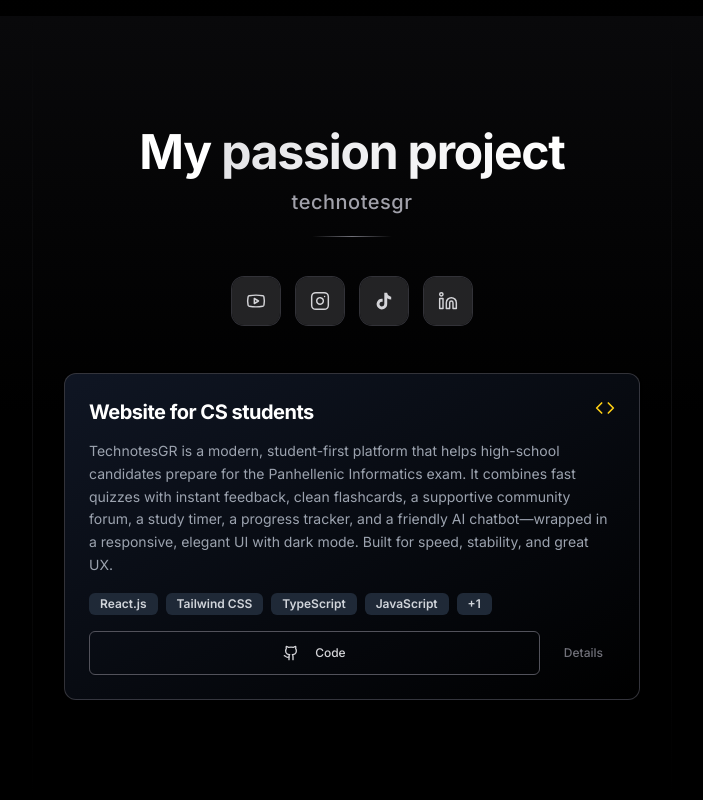
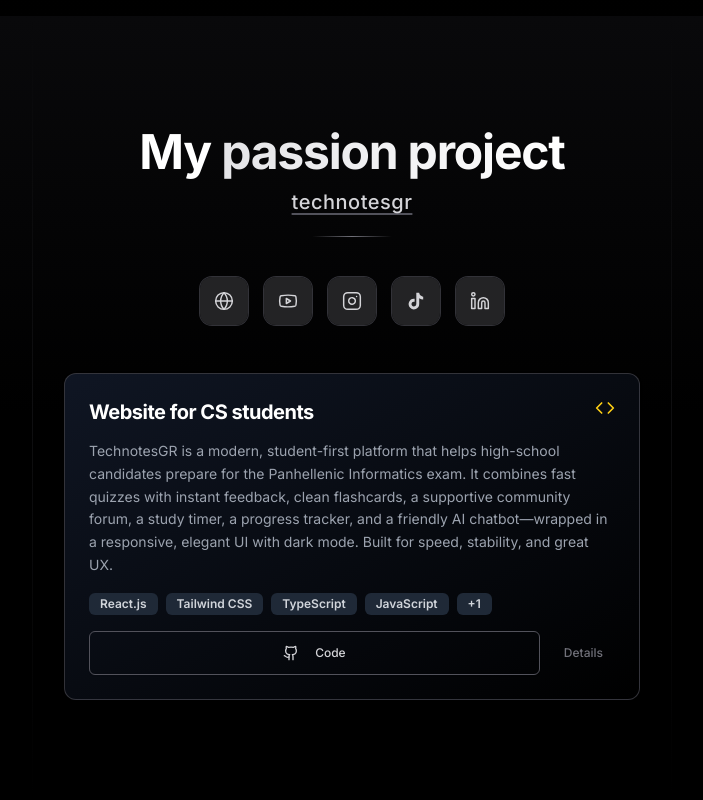
Before and after one commit to feirw/porttt, a React (Create React App) app in the folder frontend/: page / in a window 1280 px wide. Shown: the part 4240-5040 px from the top of the page, without its empty margins (288-991 px from the left). Built offline with nearby package versions, Linux system fonts and the light colour scheme.

Commit message:
denthimamailol

```diff
--- a/frontend/src/components/Projects.jsx
+++ b/frontend/src/components/Projects.jsx
@@ -2,7 +2,7 @@ import React, { useState, useRef, useEffect, useLayoutEffect, useCallback } from
 import { Card, CardContent, CardHeader, CardTitle } from './ui/card';
 import { Badge } from './ui/badge';
 import { Button } from './ui/button';
-import { Github, Code, Zap, X, Youtube, Instagram, Linkedin } from 'lucide-react';
+import { Github, Code, Zap, X, Youtube, Instagram, Linkedin, Globe } from 'lucide-react';
 
 const TikTokGlyph = ({ className }) => (
   <svg viewBox="0 0 24 24" fill="currentColor" className={className} aria-hidden>
@@ -183,15 +183,39 @@ const Projects = () => {
           <h2 className="text-3xl sm:text-4xl md:text-5xl font-bold text-white mb-3 tracking-tight">
             My <span className="bg-gradient-to-r from-zinc-200 to-white bg-clip-text text-transparent">passion project</span>
           </h2>
-          <p className="text-lg sm:text-xl font-medium tracking-wide text-zinc-400 mb-2">
-            technotesgr
-          </p>
+          {projects[0]?.website_url ? (
+            <p className="text-lg sm:text-xl font-medium tracking-wide mb-2">
+              <a
+                href={projects[0].website_url}
+                target="_blank"
+                rel="noopener noreferrer"
+                className="text-zinc-300 underline decoration-zinc-600 underline-offset-4 transition-colors hover:text-white hover:decoration-zinc-400"
+              >
+                technotesgr
+              </a>
+            </p>
+          ) : (
+            <p className="text-lg sm:text-xl font-medium tracking-wide text-zinc-400 mb-2">
+              technotesgr
+            </p>
+          )}
           <div className="w-20 h-px bg-gradient-to-r from-transparent via-zinc-500 to-transparent mx-auto mt-5" />
         </div>
 
-        {projects[0]?.technotesgr_social && (
+        {(projects[0]?.website_url || projects[0]?.technotesgr_social) && (
           <div className="flex flex-wrap items-center justify-center gap-3 sm:gap-4 mb-10 md:mb-12">
             {[
+              ...(projects[0]?.website_url
+                ? [
+                    {
+                      href: projects[0].website_url,
+                      label: 'Visit technotesgr.com',
+                      Icon: Globe,
+                    },
+                  ]
+                : []),
+              ...(projects[0]?.technotesgr_social
+                ? [
               {
                 href: projects[0].technotesgr_social.youtube,
                 label: 'TechNotesGR on YouTube',
@@ -213,6 +237,8 @@ const Projects = () => {
                 label: 'TechNotesGR on LinkedIn',
                 Icon: Linkedin,
               },
+                ]
+                : []),
             ].map(({ href, label, Icon, isCustom }) => (
               <a
                 key={label}
--- a/frontend/src/components/data/mock.js
+++ b/frontend/src/components/data/mock.js
@@ -69,6 +69,7 @@ export const portfolioData = {
         "Admin dashboard: user list (secure endpoint)",
       ],
       github_url: "https://github.com/feirw/technotesgrr",
+      website_url: "https://technotesgr.com/",
       status: "in progress",
       technotesgr_social: {
         youtube: "https://www.youtube.com/@technotesgr-elenizafeiri",
```
